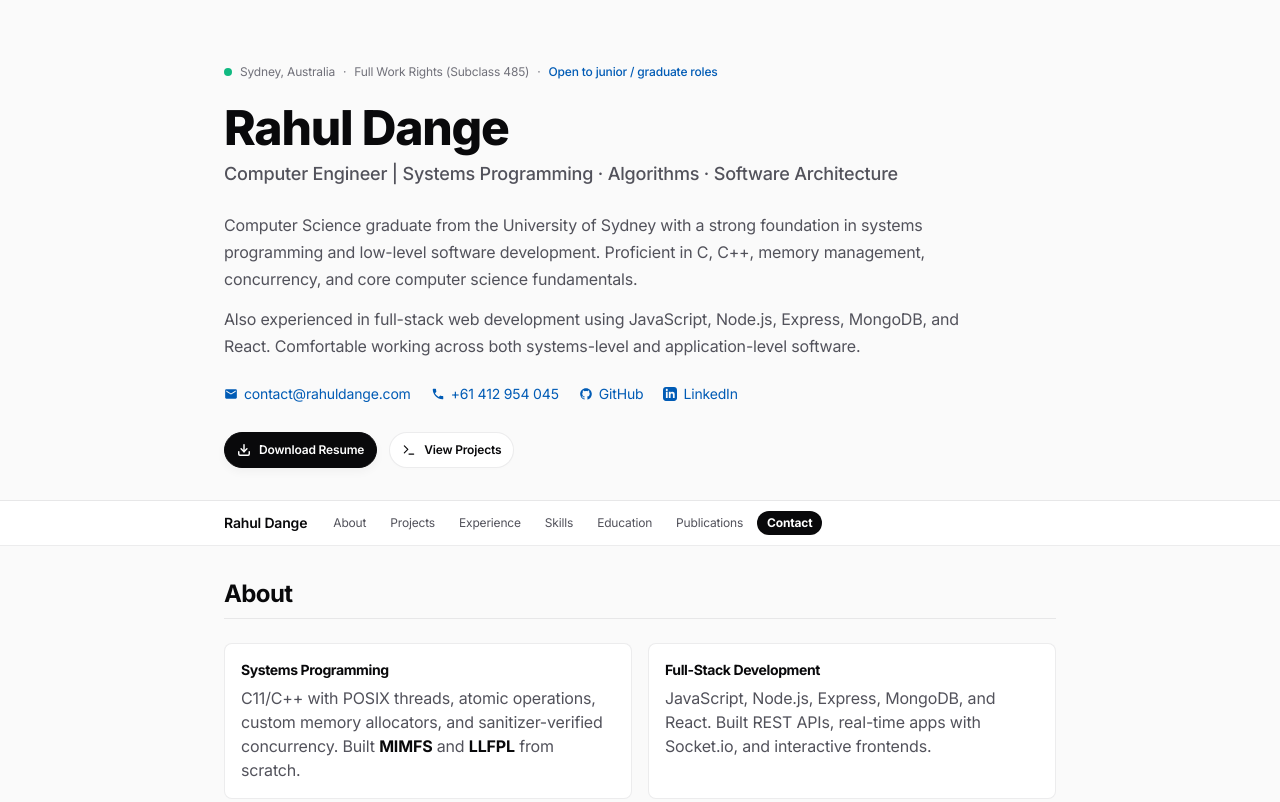
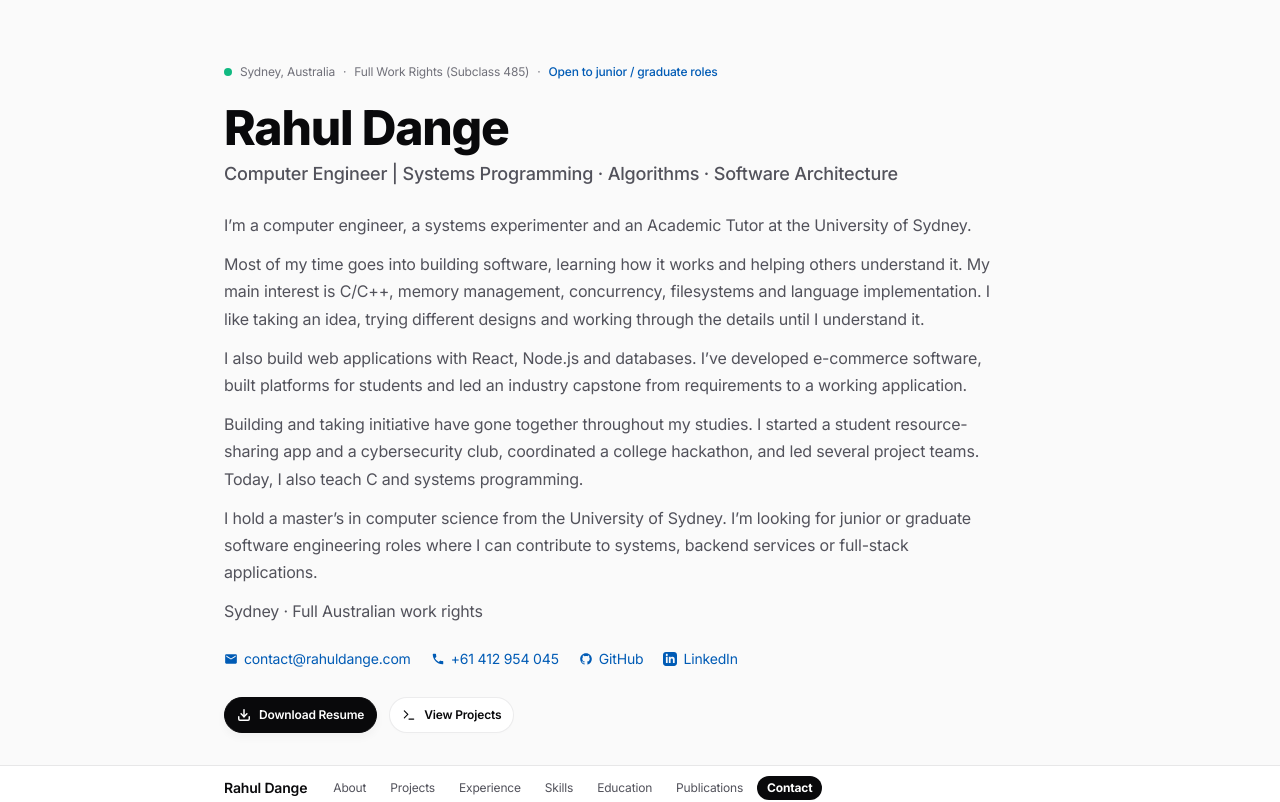
Before and after one commit to rahuldangeofficial/11-portfolio-website, a React (Vite) app: page / in a window 1280 px wide. Shown: the top 802 px of the page. Built offline with nearby package versions, Linux system fonts and the light colour scheme.

Commit message:
Update Q4.8-2026

```diff
--- a/src/components/Header.tsx
+++ b/src/components/Header.tsx
@@ -95,10 +95,22 @@ const Header: React.FC = React.memo(() => {
           {/* Bio */}
           <div className="space-y-3 text-sm sm:text-base leading-relaxed text-[var(--fg-secondary)] max-w-3xl">
             <p>
-              Computer Science graduate from the University of Sydney with a strong foundation in systems programming and low-level software development. Proficient in C, C++, memory management, concurrency, and core computer science fundamentals.
+              I’m a computer engineer, a systems experimenter and an Academic Tutor at the University of Sydney.
             </p>
             <p>
-              Also experienced in full-stack web development using JavaScript, Node.js, Express, MongoDB, and React. Comfortable working across both systems-level and application-level software.
+              Most of my time goes into building software, learning how it works and helping others understand it. My main interest is C/C++, memory management, concurrency, filesystems and language implementation. I like taking an idea, trying different designs and working through the details until I understand it.
+            </p>
+            <p>
+              I also build web applications with React, Node.js and databases. I’ve developed e-commerce software, built platforms for students and led an industry capstone from requirements to a working application.
+            </p>
+            <p>
+              Building and taking initiative have gone together throughout my studies. I started a student resource-sharing app and a cybersecurity club, coordinated a college hackathon, and led several project teams. Today, I also teach C and systems programming.
+            </p>
+            <p>
+              I hold a master’s in computer science from the University of Sydney. I’m looking for junior or graduate software engineering roles where I can contribute to systems, backend services or full-stack applications.
+            </p>
+            <p>
+              Sydney · Full Australian work rights
             </p>
           </div>
 
```
